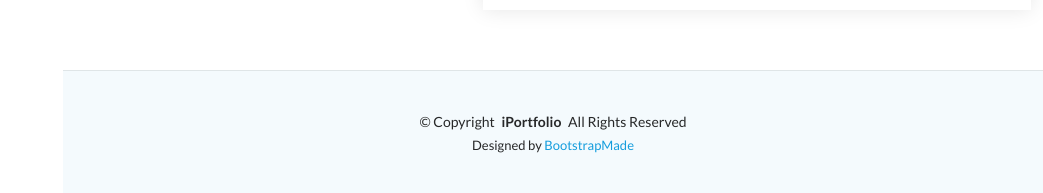
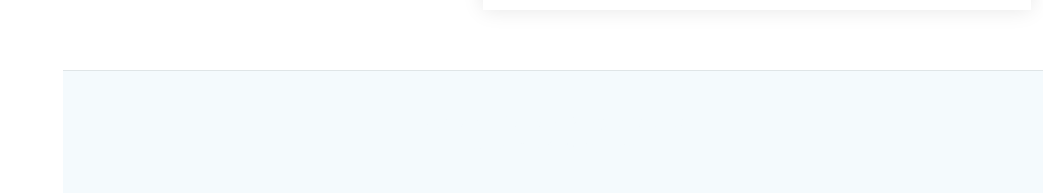
Before and after one commit to alshaadiq/iPortfolio, a plain HTML site: page index.html in a window 1280 px wide. Shown: the part 5473-5666 px from the top of the page, without its empty margins (237-1280 px from the left). Drawn offline with Linux system fonts and the light colour scheme.

Commit message:
fix footer

```diff
--- a/assets/css/main.css
+++ b/assets/css/main.css
@@ -365,7 +365,7 @@ h6 {
 # Global Footer
 --------------------------------------------------------------*/
 .footer {
-  color: var(--default-color);
+  color: var(--background-color);
   background-color: var(--background-color);
   font-size: 14px;
   padding: 40px 0;
@@ -377,6 +377,9 @@ h6 {
   margin-bottom: 0;
 }
 
+.footer .credits a {
+  color: var(--background-color);
+}
 .footer .credits {
   margin-top: 4px;
   font-size: 13px;
```
